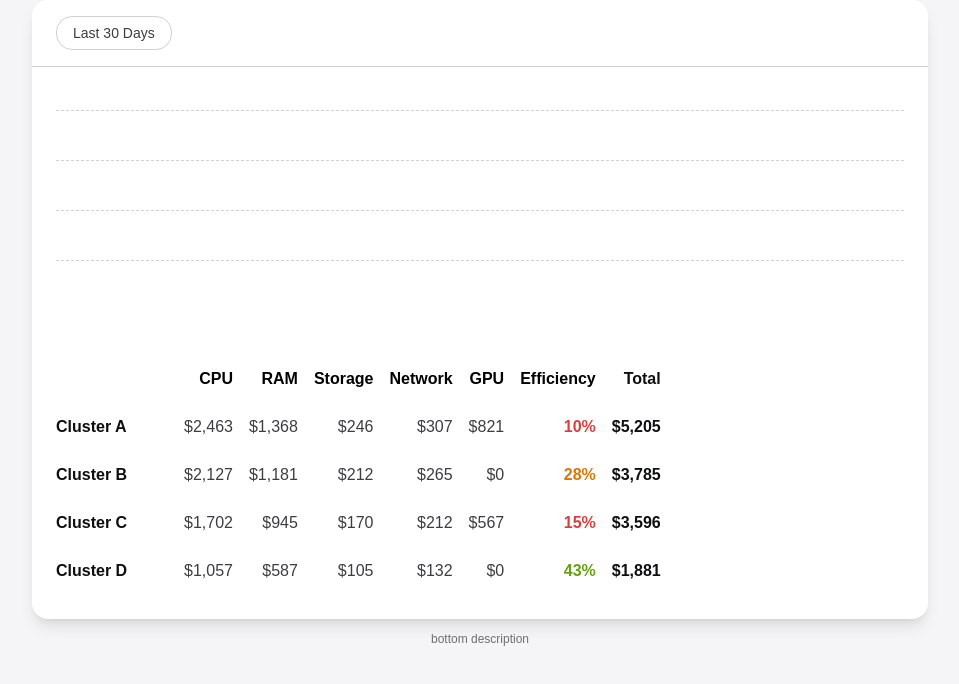
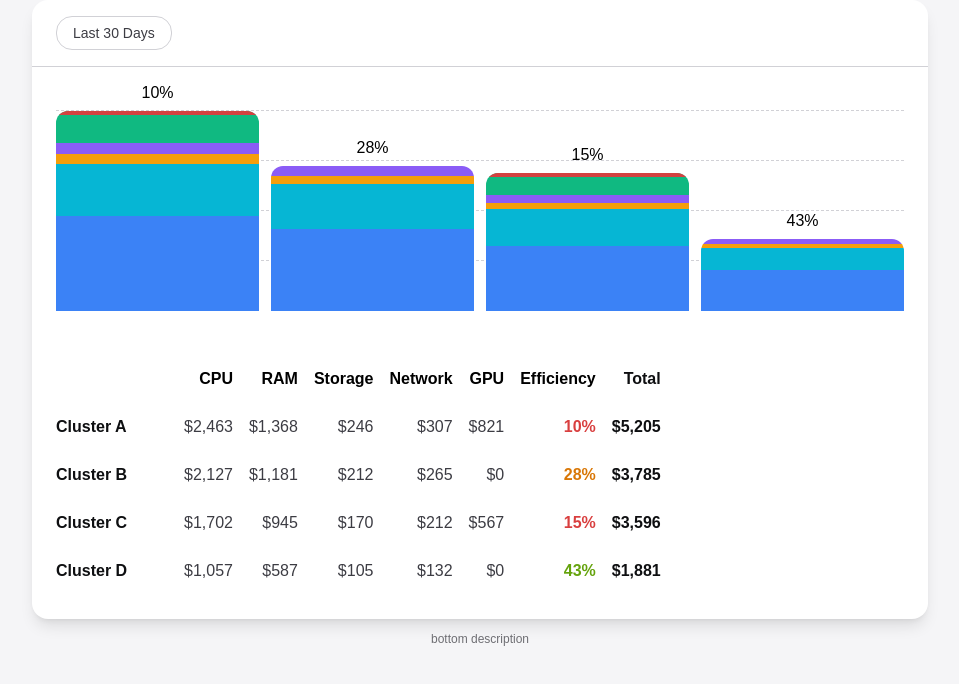
Before and after one commit to senior-dev30/Atomity, a Next.js app: page / in a window 1280 px wide. Shown: the top 684 px of the page, without its empty margins (160-1119 px from the left). Built offline with nearby package versions, Linux system fonts and the light colour scheme.

Commit message:
implement basic chart based on static data

```diff
--- a/components/cost-explorer/BarChart.tsx
+++ b/components/cost-explorer/BarChart.tsx
@@ -1,6 +1,38 @@
-import { BAR_MAX_H } from "@/utils/constants";
+import { BAR_MAX_H, effToken, RES, RESOURCES } from "@/utils/constants";
+import { AnimatePresence, motion, useReducedMotion } from "framer-motion";
+import { AnyNode, Resource } from "./types";
+import { ResourceMetrics, total } from "@/lib/data";
 
-export const BarChart = () => {
+interface Props {
+  items: AnyNode[];
+  stateKey: string;
+  hovRes: Resource | null;
+  hovered: string | null;
+  isLeaf: boolean;
+  maxTotal: number;
+}
+
+export const BarChart = ({ stateKey, items, hovRes, hovered, isLeaf, maxTotal }: Props) => {
+  const reduced = useReducedMotion();
+
+  const wrapVariants = {
+    hidden: { opacity: 0 },
+    show: { opacity: 1, transition: reduced ? { duration: 0 } : { staggerChildren: 0.07 } },
+    exit: { opacity: 0, transition: { duration: reduced ? 0 : 0.12 } },
+  };
+
+  const barVariants = {
+    hidden: { opacity: 0, scaleY: 0 },
+    show: {
+      opacity: 1,
+      scaleY: 1,
+      transition: reduced
+        ? { duration: 0 }
+        : { type: "spring" as const, bounce: 0.28, duration: 0.5 },
+    },
+    exit: { opacity: 0, scaleY: 0, transition: { duration: reduced ? 0 : 0.12 } },
+  };
+
   return (
     <div className="chart-container relative" style={{ height: BAR_MAX_H + 64 }}>
       {[1, 0.75, 0.5, 0.25].map((f) => (
@@ -11,6 +43,84 @@ export const BarChart = () => {
           style={{ bottom: f * BAR_MAX_H + 36 }}
         />
       ))}
+      <AnimatePresence mode="wait">
+        <motion.ol
+          key={stateKey}
+          aria-label="Cost by resource"
+          className="absolute right-0 bottom-9 left-0 m-0 flex list-none items-end gap-3 p-0"
+          variants={wrapVariants}
+          initial="hidden"
+          animate="show"
+          exit="exit"
+        >
+          {items.map((item) => {
+            const color = effToken(item.efficiency);
+            const tot = total(item);
+            const isHov = hovered === item.id;
+            const bh = Math.max((tot / maxTotal) * BAR_MAX_H, 6);
+
+            return (
+              <motion.li
+                key={item.id}
+                className="flex flex-1 flex-col items-center"
+                style={{ originY: "bottom" }}
+                variants={barVariants}
+              >
+                <div
+                  className="eff-badge mb-1.5"
+                  style={{ "--eff-color": color } as React.CSSProperties}
+                  aria-label={`${item.efficiency}% efficiency`}
+                >
+                  {item.efficiency}%
+                </div>
+                <motion.div
+                  role={isLeaf ? undefined : "button"}
+                  tabIndex={isLeaf ? -1 : 0}
+                  aria-label={isLeaf ? undefined : `Drill into ${item.name}`}
+                  className={`relative flex w-full flex-col-reverse overflow-hidden rounded-t-xl ${
+                    !isLeaf
+                      ? "cursor-pointer focus-visible:outline-2 focus-visible:outline-offset-2 focus-visible:outline-[var(--color-accent-primary)]"
+                      : ""
+                  }`}
+                  style={{ height: bh }}
+                >
+                  {RESOURCES.map((res) => {
+                    const v = (item as unknown as ResourceMetrics)[res];
+                    if (v === 0) return null;
+                    return (
+                      <motion.div
+                        key={res}
+                        style={{
+                          height: `${(v / tot) * 100}%`,
+                          backgroundColor: RES[res].color,
+                          flexShrink: 0,
+                        }}
+                        animate={{ opacity: hovRes && hovRes !== res ? 0.1 : 1 }}
+                        transition={reduced ? { duration: 0 } : { duration: 0.18 }}
+                      />
+                    );
+                  })}
+                  <motion.div
+                    aria-hidden="true"
+                    className="pointer-events-none absolute inset-0 bg-white"
+                    animate={{ opacity: isHov && !isLeaf ? 0.1 : 0 }}
+                    transition={reduced ? { duration: 0 } : undefined}
+                  />
+                  {item.efficiency < 25 && !reduced && (
+                    <motion.div
+                      aria-hidden="true"
+                      className="pointer-events-none absolute inset-x-0 top-0 h-1"
+                      style={{ backgroundColor: color }}
+                      animate={{ opacity: [0.35, 1, 0.35] }}
+                      transition={{ duration: 1.6, repeat: Infinity }}
+                    />
+                  )}
+                </motion.div>
+              </motion.li>
+            );
+          })}
+        </motion.ol>
+      </AnimatePresence>
     </div>
   );
 };
--- a/components/cost-explorer/index.tsx
+++ b/components/cost-explorer/index.tsx
@@ -23,6 +23,7 @@ const CostExplorer = () => {
   const [hovRes, setHovRes] = useState<Resource | null>(null);
 
   const items = getItems(drill, clusters);
+  const maxTot = Math.max(...items.map(total));
   const key = stateKey(drill);
   const isLeaf = drill.level === "pod";
 
@@ -60,7 +61,14 @@ const CostExplorer = () => {
             </div>
           </header>
           <section aria-label="Cost chart" className="px-6 pt-4 pb-2">
-            <BarChart />
+            <BarChart
+              stateKey={key}
+              items={items}
+              hovRes={hovRes}
+              hovered={hovered}
+              isLeaf={isLeaf}
+              maxTotal={maxTot}
+            />
           </section>
           <section aria-label="Cost breakdown table" className="px-6 pb-6">
             <DataTable
```
